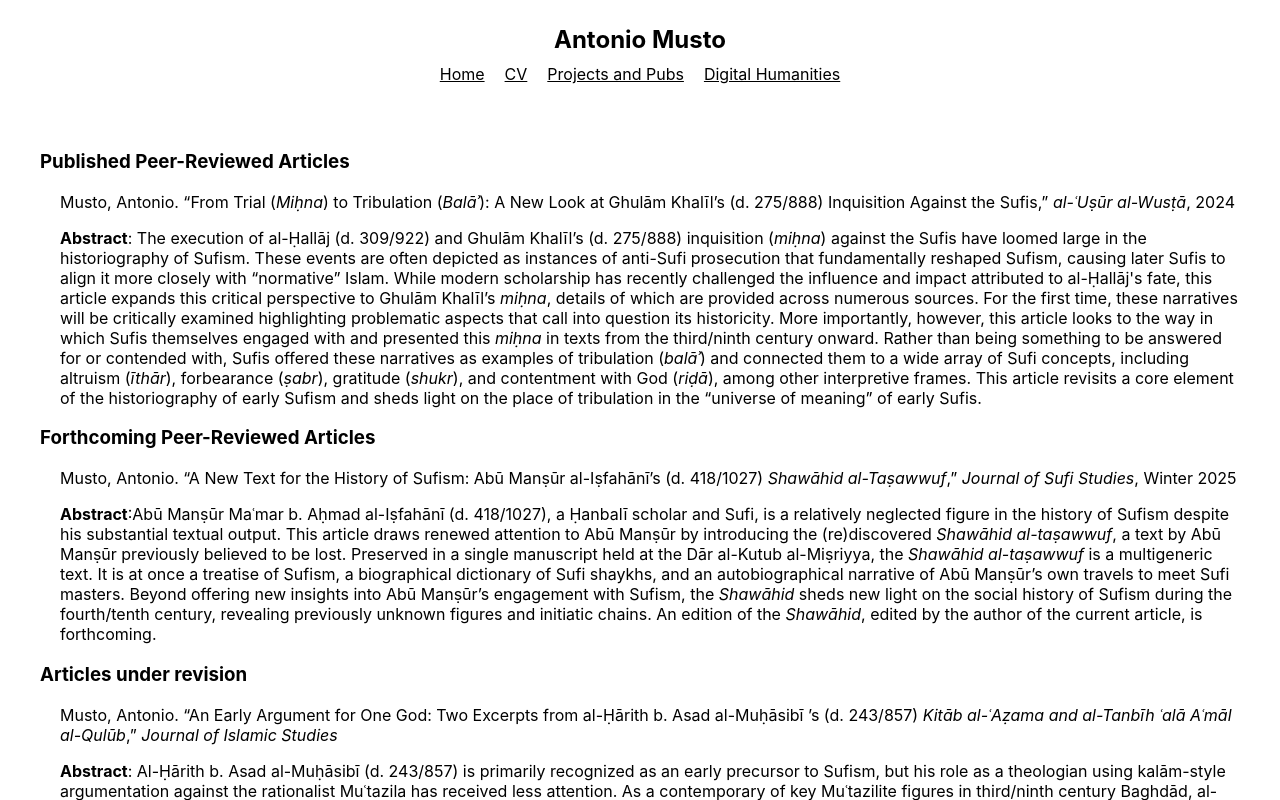
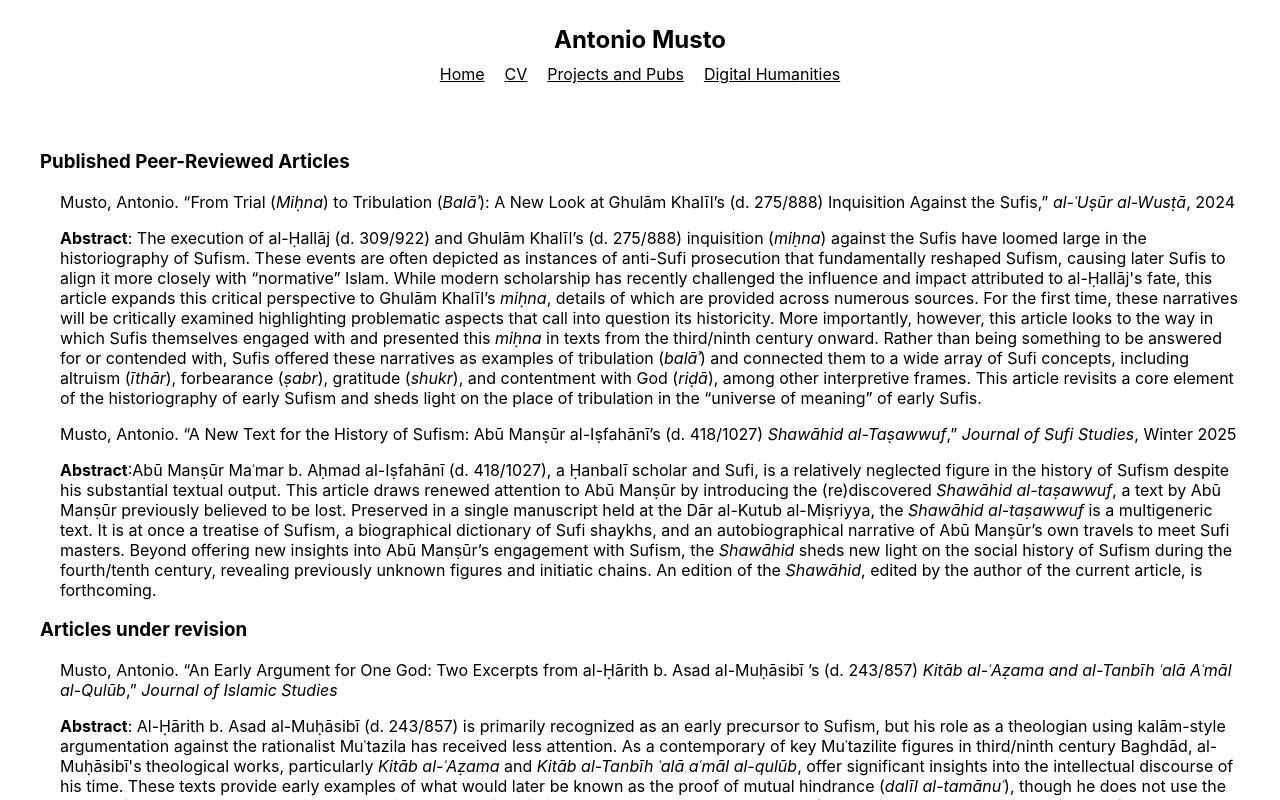
Before and after one commit to ammusto/antoniomusto, a React (Create React App) app: page /publications in a window 1280 px wide. Shown: the top 800 px of the page. Built offline with nearby package versions, Linux system fonts and the light colour scheme.

Commit message:
pub update

```diff
--- a/src/components/Publications.js
+++ b/src/components/Publications.js
@@ -9,7 +9,6 @@ const Publications = () => {
                     (d. 275/888) Inquisition Against the Sufis,” <em>al-ʿUṣūr al-Wusṭā</em>, 2024</li>
                 <li><strong>Abstract</strong>: The execution of al-Ḥallāj (d. 309/922) and Ghulām Khalīl’s (d. 275/888) inquisition (<em>miḥna</em>) against the Sufis have loomed large in the historiography of Sufism. These events are often depicted as instances of anti-Sufi prosecution that fundamentally reshaped Sufism, causing later Sufis to align it more closely with “normative” Islam. While modern scholarship has recently challenged the influence and impact attributed to al-Ḥallāj's fate, this article expands this critical perspective to Ghulām Khalīl’s <em>miḥna</em>, details of which are provided across numerous sources. For the first time, these narratives will be critically examined highlighting problematic aspects that call into question its historicity. More importantly, however, this article looks to the way in which Sufis themselves engaged with and presented this <em>miḥna</em> in texts from the third/ninth century onward. Rather than being something to be answered for or contended with, Sufis offered these narratives as examples of tribulation (<em>balāʾ</em>) and connected them to a wide array of Sufi concepts, including altruism (<em>īthār</em>), forbearance (<em>ṣabr</em>), gratitude (<em>shukr</em>), and contentment with God (<em>riḍā</em>), among other interpretive frames. This article revisits a core element of the historiography of early Sufism and sheds light on the place of tribulation in the “universe of meaning” of early Sufis.</li>
             </ul>
-            <h3>Forthcoming Peer-Reviewed Articles</h3>
             <ul>
                 <li>Musto, Antonio. “A New Text for the History of Sufism: Abū Manṣūr al-Iṣfahānī’s (d.
                     418/1027) <em>Shawāhid al-Taṣawwuf</em>,” <em>Journal of Sufi Studies</em>, Winter 2025</li>
```
